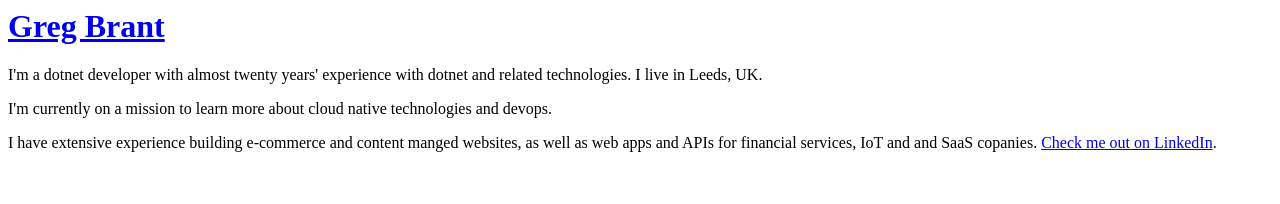
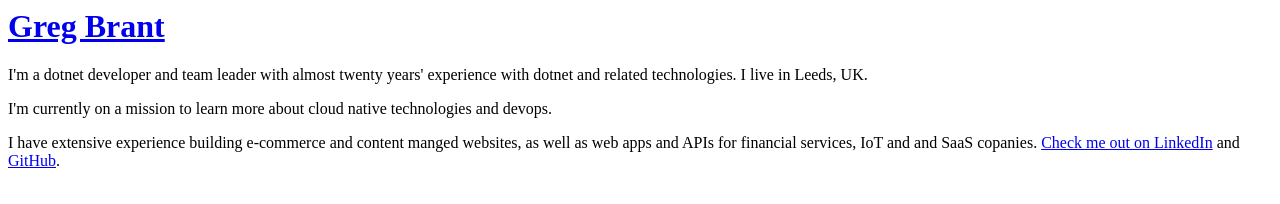
Before and after one commit to gregbrant2/gregbrant.com, a plain HTML site: page src/index.html in a window 1280 px wide. Drawn offline with Linux system fonts and the light colour scheme.

Commit message:
Copy changes

```diff
--- a/src/index.html
+++ b/src/index.html
@@ -12,9 +12,9 @@
         <h1><a href="/">Greg Brant</a></h1>
 
         <div>
-            <p>I'm a dotnet developer with almost twenty years' experience with dotnet and related technologies. I live in Leeds, UK.</p>
+            <p>I'm a dotnet developer and team leader with almost twenty years' experience with dotnet and related technologies. I live in Leeds, UK.</p>
             <p>I'm currently on a mission to learn more about cloud native technologies and devops.</p>
-            <p>I have extensive experience building e-commerce and content manged websites, as well as web apps and APIs for financial services, IoT and and SaaS copanies. <a href="https://www.linkedin.com/in/gregbrant/" target="_blank">Check me out on LinkedIn</a>.</p>
+            <p>I have extensive experience building e-commerce and content manged websites, as well as web apps and APIs for financial services, IoT and and SaaS copanies. <a href="https://www.linkedin.com/in/gregbrant/" target="_blank">Check me out on LinkedIn</a> and <a href="https://github.com/gregbrant2">GitHub</a>.</p>
         </div>
     </body>
 </html>
```
